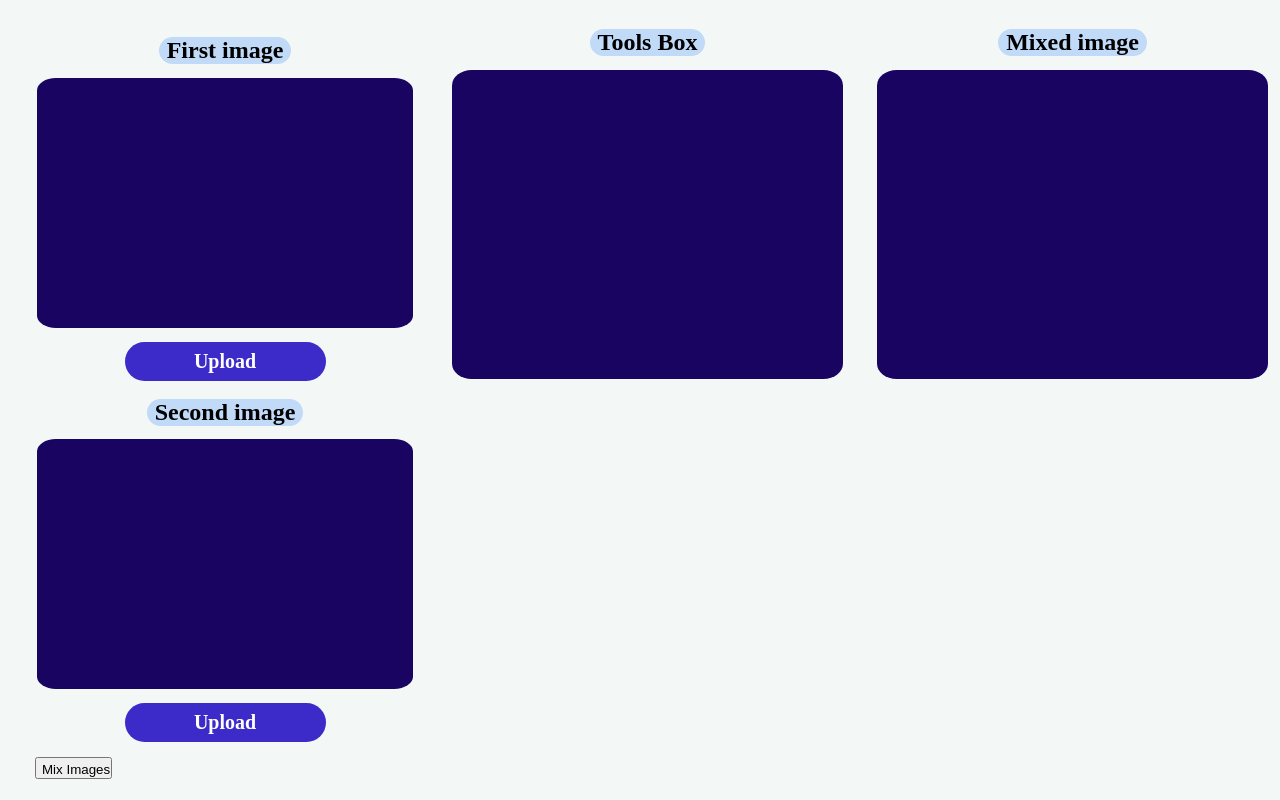
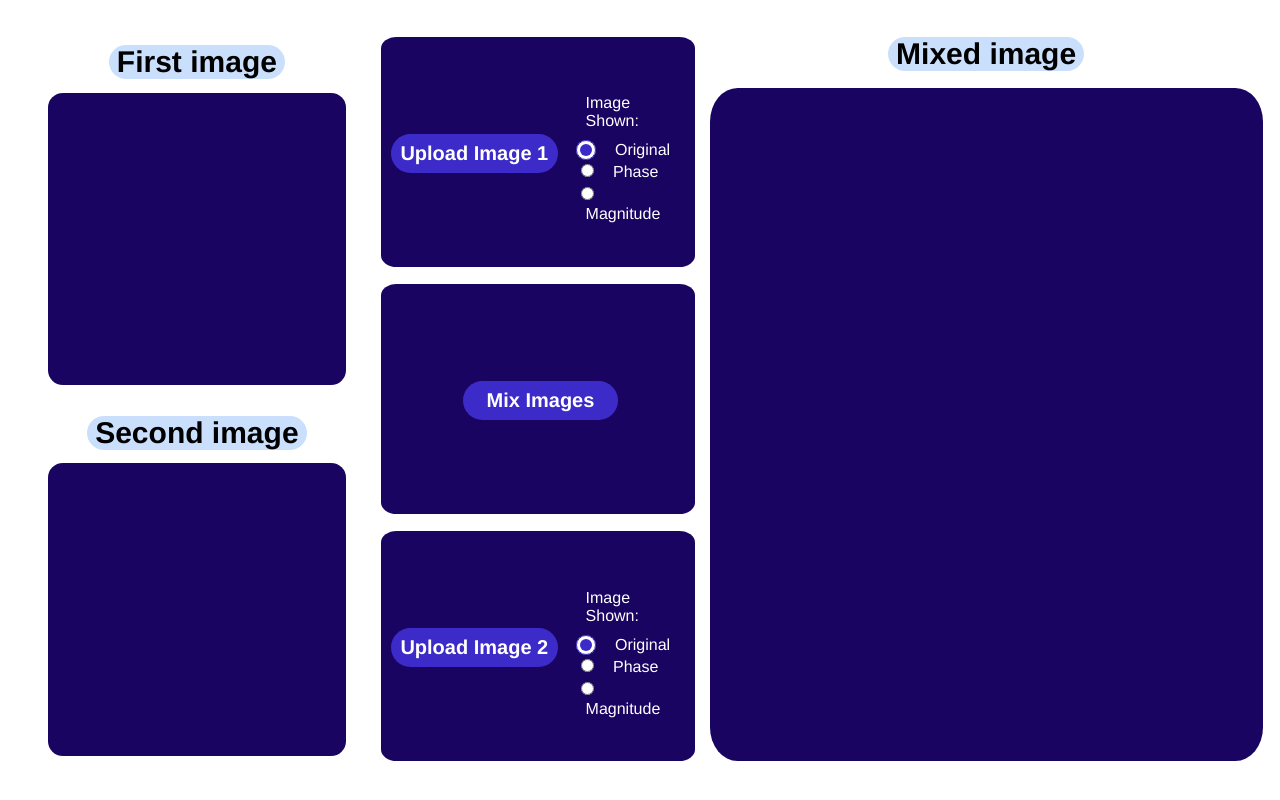
Before and after one commit to Sherif-2001/sbe3110_f22_task4_team01, a Flask app: page / in a window 1280 px wide. Run offline with Flask 2, Linux system fonts and the light colour scheme.

Commit message:
front and back connections

```diff
--- a/DSP_task4_1-front/app.py
+++ b/DSP_task4_1-front/app.py
@@ -15,10 +15,10 @@ def home():
 @app.route('/', methods=['GET', 'POST'])
 def upload():
     if request.method=="POST":
-        image1= request.files["profile_pic"]
+        image1= request.files["input1"]
         path_1 ="DSP_task4_1-front/static/images/image1.png"
         image1.save(path_1)
-        image2= request.files["profile_pic2"]
+        image2= request.files["input2"]
         path_2 ="DSP_task4_1-front/static/images/image2.png"
         image2.save(path_2)
 
--- a/DSP_task4_1-front/static/script/main.js
+++ b/DSP_task4_1-front/static/script/main.js
@@ -1,27 +1,74 @@
 let FirstImageInput = document.getElementById("FirstImageInput");
 let SecondImageInput = document.getElementById("SecondImageInput");
-let FirstImage = document.getElementById("FirstImage");
+
 let FirstImageBtn = document.getElementById("FirstImageBtn");
 let SecondImageBtn = document.getElementById("SecondImageBtn");
+let MixButton = document.getElementById("MixButton");
+
+let FirstImage = document.getElementById("FirstImage");
 let SecondImage = document.getElementById("SecondImage");
-var path = "";
+let MixedImage = document.getElementById("MixedImage");
+
+let FirstTools = document.getElementsByName("FirstImageTools");
+let SecondTools = document.getElementsByName("SecondImageTools");
+
 
 FirstImageInput.addEventListener("change", function () {
   let reader = new FileReader();
   reader.addEventListener("load", () => {
     FirstImage.src = reader.result;
-    FirstImage.style.display = `flex`;
+    FirstImage.style.display = "flex";
+    FirstTools[0].checked = true;
   });
   reader.readAsDataURL(this.files[0]);
   FirstImageInput.removeEventListener();
 });
 
-SecondImageInput.addEventListener("change", function (){
+SecondImageInput.addEventListener("change", function () {
   let reader = new FileReader();
   reader.addEventListener("load", () => {
     SecondImage.src = reader.result;
     SecondImage.style.display = `flex`;
+    SecondTools[0].checked = true;
   });
   reader.readAsDataURL(this.files[0]);
 }
 );
+
+for (radio in FirstTools) {
+  FirstTools[radio].onclick = function () {
+    if (this.value == "Original") {
+      FirstImage.src = "../static/images/image1.png";
+    } else if (this.value == "Magnitude") {
+      FirstImage.src = "../static/images/image1_mag.png";
+    } else if (this.value == "Phase") {
+      FirstImage.src = "../static/images/image1_phase.png";
+    }
+  }
+}
+
+for (radio in SecondTools) {
+  SecondTools[radio].onclick = function () {
+    if (this.value == "Original") {
+      SecondImage.src = "../static/images/image2.png";
+    } else if (this.value == "Magnitude") {
+      SecondImage.src = "../static/images/image2_mag.png";
+    } else if (this.value == "Phase") {
+      SecondImage.src = "../static/images/image2_phase.png";
+    }
+  }
+}
+
+MixButton.addEventListener("click", function () {
+  if (FirstTools.value == "Magnitude" && SecondTools.value == "Magnitude") {
+    MixedImage.src = "../static/images/image_mixed_mag2_mag1.png";
+  } else if (FirstTools.value == "Magnitude" && SecondTools.value == "Phase") {
+    MixedImage.src = "../static/images/image_mixed_mag1_p2.png";
+  } else if (FirstTools.value == "Phase" && SecondTools.value == "Magnitude") {
+    MixedImage.src = "../static/images/image_mixed_mag2_p1.png";
+  } else if (FirstTools.value == "Phase" && SecondTools.value == "Phase") {
+    MixedImage.src = "../static/images/image_mixed_p1_p2.png";
+  } else {
+    MixedImage.src = "../static/images/image_mixed_mag2_mag1.png";
+  }
+});
--- a/DSP_task4_1-front/static/style/style.css
+++ b/DSP_task4_1-front/static/style/style.css
@@ -7,19 +7,16 @@
 }
 
 body {
-  display: grid;
-  grid-template-columns: repeat(3, 1fr);
-  /* flex-direction: row; */
-  /* flex-wrap: wrap; */
-  height: 90vh;
-  justify-content: left;
-  /* align-items: center; */
-  gap: 2%;
-  background-color: rgb(243, 248, 247);
+  display: flex;
+  flex-direction: row;
+  height: 95vh;
+  background-color: white;
+  font-family: 'Franklin Gothic Medium', 'Arial Narrow', Arial, sans-serif;
 }
 
 .container {
   display: flex;
+  flex: 1;
   flex-direction: column;
   justify-content: center;
   align-items: center;
@@ -29,26 +26,23 @@ body {
 .containerLabel {
   padding: 0px 8px;
   border-radius: 20px;
-  font-size: 24px;
+  font-size: 30px;
   font-weight: bold;
-  /* background-color:rgba(132,150,173,0.18) ; */
   background-color: rgba(76, 148, 243, 0.3);
-  color: rgb(0, 0, 0);
+  color: black;
 }
 
 .imageContainer {
   display: flex;
+  flex: 1;
   justify-content: center;
   align-items: center;
   width: 100%;
   height: 100%;
-  padding: 2px;
-  border: 1px;
   border-radius: 5%;
-  border-style: dashed;
-  border-color: rgba(0, 0, 0, 0);
   background-color: rgb(25, 5, 97);
 }
+
 .ImageBtn {
   display: flex;
   align-items: center;
@@ -63,15 +57,56 @@ body {
 }
 
 .ImageBtn:hover {
-  background-color: rgb(25, 5, 97); /* rgba(138, 43, 226)*/
+  opacity: 60%;
   cursor: pointer;
 }
 
 .Image {
   display: none;
+  width: 100%;
   height: 100%;
-  width: 100%;
   border-radius: 5%;
-  background-size: 100% 100%;
-  background-repeat: no-repeat;
+  object-fit: contain;
 }
+
+input[type="radio"]:checked{
+  position: relative;
+  top: 5px;
+  margin: 0 5px 0 0;
+  width: 20px;
+  height: 20px;
+  accent-color: rgb(60, 43, 200);
+  }
+
+.toolsBox{
+    display: flex;
+    flex-direction: column;
+  }
+
+.mixedContainer{
+  display: flex;
+  flex: 1;
+  flex-direction: column;
+  justify-content: center;
+  align-items: center;
+}
+
+.MixButton{
+  display: flex;
+  align-items: center;
+  justify-content: center;
+  width: 50%;
+  font-size: 20px;
+  font-weight: bold;
+  color: #fff;
+  background-color: rgb(60, 43, 200); /*   rgb(138, 43, 226);*/
+  padding: 8px;
+  border: none;
+  border-radius: 20px;
+  font-family: 'Franklin Gothic Medium', 'Arial Narrow', Arial, sans-serif;
+}
+
+.MixButton:hover{
+  opacity: 60%;
+  cursor: pointer;
+}
--- a/DSP_task4_1-front/templates/index.html
+++ b/DSP_task4_1-front/templates/index.html
@@ -9,80 +9,77 @@
   <link rel="stylesheet" href="../static/style/style.css" />
 </head>
 
+<form style="display: flex; flex: 1;" action="http://127.0.0.1:10000/" id="SubmitForm" method="post"
+  enctype="multipart/form-data">
+
   <body>
-  <!-- ------------------------------------------------------------------------ -->
-  <form action="http://127.0.0.1:10000/" method="post" enctype="multipart/form-data" >
+    <!-- ------------------------ The First Image Container ----------------------- -->
+    <div style="width: 25%; display: flex; flex-direction: column;">
       <div class="container">
         <label class="containerLabel">First image</label>
         <div class="imageContainer">
           <img id="FirstImage" class="Image" />
         </div>
-      <input id="FirstImageInput" name="profile_pic" type="file" accept="image/*" style="display: none" />
-      <label for="FirstImageInput" id="FirstImageBtn" class="ImageBtn">Upload</label>
       </div>
+
+      <!-- ------------------------ The Second Image Container ---------------------- -->
       <div class="container">
         <label class="containerLabel">Second image</label>
         <div class="imageContainer">
           <img id="SecondImage" class="Image" />
         </div>
-      <input id="SecondImageInput" name="profile_pic2" type="file" accept="image/*" style="display: none" />
-      <label for="SecondImageInput" id="SecondImageBtn" class="ImageBtn">Upload</label>
-    </div>
-    <button type="submit" class="mix">Mix Images</button>
-  </form>
-
-
-  <!-- ------------------------------------------------------------------------ -->
-  <div class="container">
-    <label class="containerLabel">Tools Box</label>
-    <div class="imageContainer">
       </div>
     </div>
 
-  <!-- ------------------------------------------------------------------------ -->
-  <div class="container">
-    <label class="containerLabel">Mixed image</label>
+    <!-- ------------------------ The First Image Tools ----------------------- -->
+    <div class="toolsBox" style="width: 25%;">
       <div class="imageContainer">
-      <img class="SecondImage" />
+        <input id="FirstImageInput" name="input1" type="file" accept="image/*" style="display: none" />
+        <label for="FirstImageInput" id="FirstImageBtn" class="ImageBtn">Upload Image 1</label>
+        <div style="color: white;">
+          <p> Image Shown:</p>
+          <input type="radio" id="Original" name="FirstImageTools" value="Original" checked>
+          <label for="Original">Original</label><br>
+          <input type="radio" id="Phase" name="FirstImageTools" value="Phase">
+          <label for="Phase">Phase</label><br>
+          <input type="radio" id="Magnitude" name="FirstImageTools" value="Magnitude">
+          <label for="Magnitude">Magnitude</label>
+        </div>
+      </div>
+      <!-- ------------------------ The Mix Button ----------------------------- -->
+
+      <div class="imageContainer">
+        <button type="submit" form="SubmitForm" id="MixButton" class="MixButton">Mix Images</button>
+      </div>
+      <!-- ------------------------ The Second Image Tools ----------------------- -->
+
+      <div class="imageContainer">
+        <input id="SecondImageInput" name="input2" type="file" accept="image/*" style="display: none" />
+        <label for="SecondImageInput" id="SecondImageBtn" class="ImageBtn">Upload Image 2</label>
+        <div style="color: white;">
+          <p>Image Shown:</p>
+          <input type="radio" id="Original" name="SecondImageTools" value="Original" checked>
+          <label for="Original">Original</label><br>
+          <input type="radio" id="Phase" name="SecondImageTools" value="Phase">
+          <label for="Phase">Phase</label><br>
+          <input type="radio" id="Magnitude" name="SecondImageTools" value="Magnitude">
+          <label for="Magnitude">Magnitude</label>
         </div>
       </div>
 
-  <!-- ------------------------------------------------------------------------ -->
-  <!-- <div class="container">
-    <label class="containerLabel">Second image</label>
+    </div>
+
+    <!-- ----------------------- The Mixed Image Container -------------------- -->
+    <div class="mixedContainer">
+      <label class="containerLabel">Mixed image</label>
       <div class="imageContainer">
-      <img id="SecondImage" class="Image" />
-    </div>
-    <input id="SecondImageInput" type="file" accept="image/*" style="display: none" />
-    <label for="SecondImageInput" id="SecondImageBtn" class="ImageBtn">Upload</label>
-  </div> -->
-
-  <!-- <div class="container">
-    <label class="containerLabel">First Fourier</label>
-    <div class="imageContainer">
-      <img class="Image" />
+        <img id="MixedImage" class="Image" />
       </div>
     </div>
 
-  <div class="container">
-    <div>
-      <label class="containerLabel">Second Fourier</label>
-    </div>
-    <div class="imageContainer">
-      <img class="Image" />
-    </div>
-  </div>
-
-  <div class="container">
-    <div>
-      <label class="containerLabel">Mixed Fourier</label>
-    </div>
-    <div class="imageContainer">
-      <img class="Image" />
-    </div>
-  </div> -->
+  </body>
+</form>
 
 <script src="../static/script/main.js"></script>
-</body>
 
 </html>
```
Also changed, not shown: DSP_task4_1-front/static/images/image1.png, DSP_task4_1-front/static/images/image1_mag.png, DSP_task4_1-front/static/images/image1_phase.png, DSP_task4_1-front/static/images/image2.png, DSP_task4_1-front/static/images/image2_mag.png, DSP_task4_1-front/static/images/image2_phase.png, DSP_task4_1-front/static/images/image_mixed_mag1_p2.png, DSP_task4_1-front/static/images/image_mixed_mag2_mag1.png, DSP_task4_1-front/static/images/image_mixed_mag2_p1.png, DSP_task4_1-front/static/images/image_mixed_p1_p2.png. Lines whose indentation alone changed are shown as unchanged.
